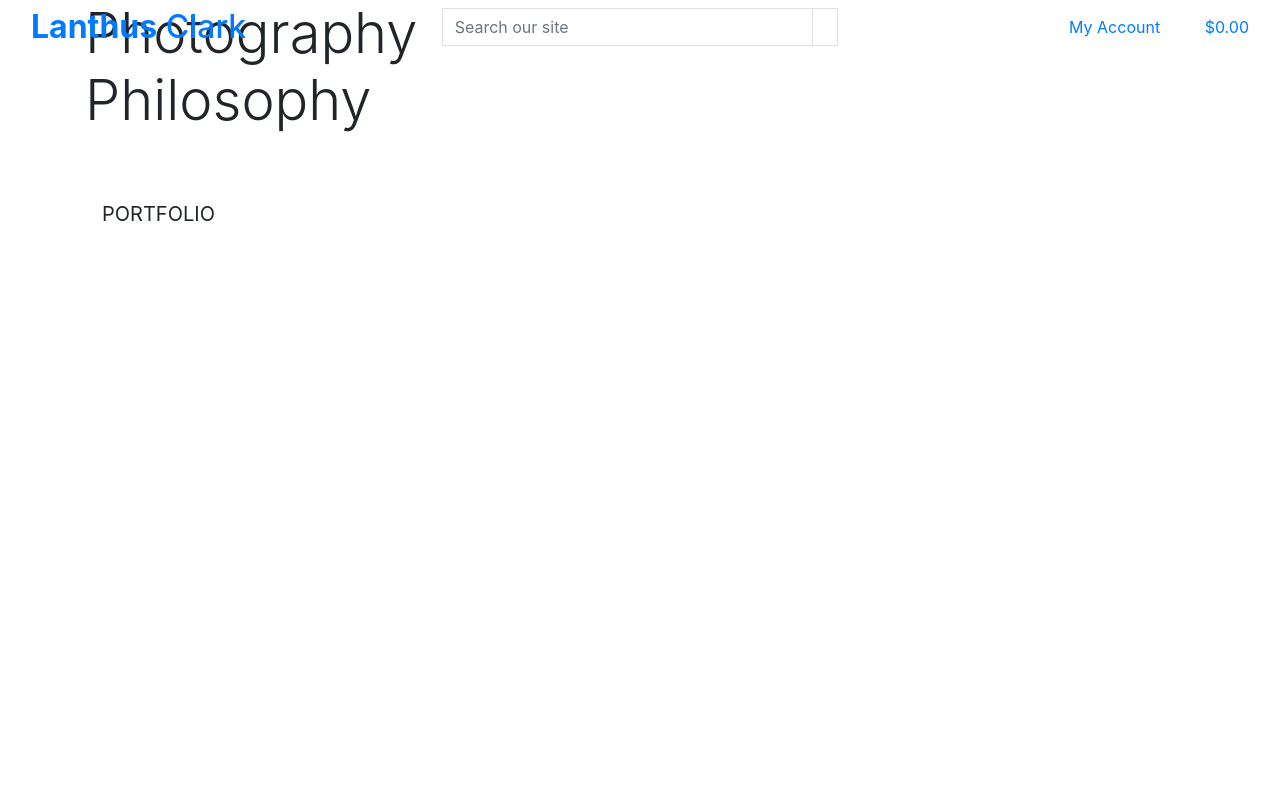
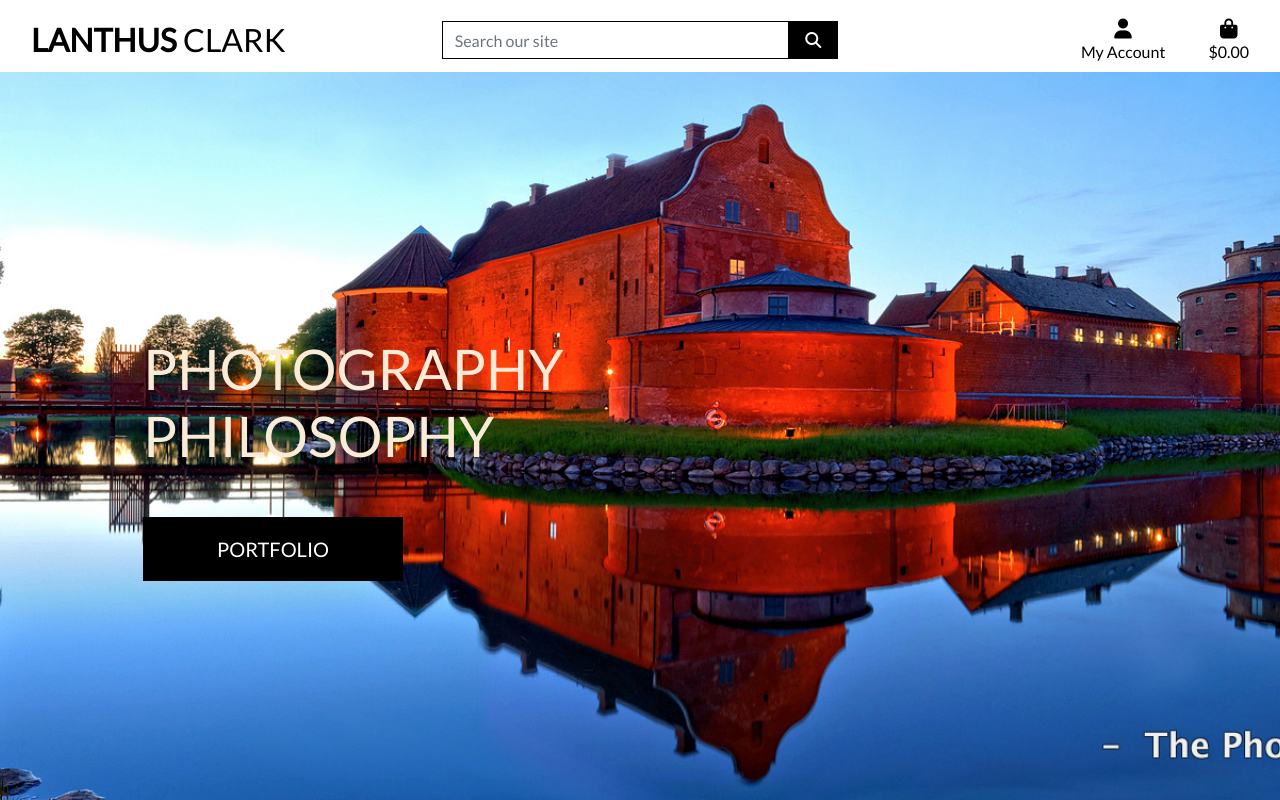
Before and after one commit to Jays-T/photography_philosophy_v1, a Django app: page / in a window 1280 px wide. Run offline with Django 3.2, Linux system fonts and the light colour scheme; some libraries are stand-ins or nearby versions.

Commit message:
constructed homepage header and base css

```diff
--- a/home/templates/home/index.html
+++ b/home/templates/home/index.html
@@ -8,7 +8,7 @@
 <div class="container h-100">
   <div class="row h-100">
     <div class="col-7 col-md-6 my-auto">
-      <h1 class="display-4 logo-font text-black">Photography Philosophy</h1>
+      <h1 class="display-4 logo-font text-off-white">Photography Philosophy</h1>
       <div class="my-5">
         <a
           href=""
--- a/photography_philosophy/settings.py
+++ b/photography_philosophy/settings.py
@@ -149,3 +149,7 @@ USE_TZ = True
 # https://docs.djangoproject.com/en/3.0/howto/static-files/
 
 STATIC_URL = '/static/'
+STATICFILES_DIRS = (os.path.join(BASE_DIR, 'static'),)
+
+MEDIA_URL = '/media/'
+MEDIA_ROOT = os.path.join(BASE_DIR, 'media')
--- a/photography_philosophy/urls.py
+++ b/photography_philosophy/urls.py
@@ -15,9 +15,11 @@ Including another URLconf
 """
 from django.contrib import admin
 from django.urls import path, include
+from django.conf import settings
+from django.conf.urls.static import static
 
 urlpatterns = [
     path('admin/', admin.site.urls),
     path('accounts/', include('allauth.urls')),
     path('', include('home.urls'))
-]
+] + static(settings.MEDIA_URL, document_root=settings.MEDIA_ROOT)
--- /dev/null
+++ b/static/css/base.css
@@ -0,0 +1,85 @@
+html {
+    height: 100%;
+}
+
+body {
+    background: url('/media/landskrona_citadel.jpg') no-repeat center center fixed;
+    background-size: cover;
+    height: calc(100vh - 164px);
+    color: #555;
+    font-family: 'Lato';
+}
+
+/* from Bulma */
+.icon {
+    align-items: center;
+    display: inline-flex;
+    justify-content: center;
+    height: 1.5rem;
+    width: 1.5rem;
+}
+
+.logo-font {
+    text-transform: uppercase;
+}
+
+.main-logo-link {
+    width: fit-content;
+}
+
+.portfolio-button {
+    background: black;
+    color: white;
+    min-width: 260px;
+}
+
+.btn-black {
+    background: black;
+    color: white;
+}
+
+.portfolio-button:hover,
+.portfolio-button:active,
+.portfolio-button:focus,
+.btn-black:hover,
+.btn-black:active,
+.btn-black:focus {
+    background: #222;
+    color: white;
+}
+
+.text-black {
+    color: #000 !important;
+}
+
+.text-off-white {
+    color: antiquewhite !important;
+}
+
+.border-black {
+    border: 1px solid black !important;
+}
+
+/* -------------------------------- Media Queries */
+
+/* Slightly larger container on xl screens */
+@media (min-width: 1200px) {
+  .container {
+    max-width: 80%;
+  }
+}
+
+/* fixed top navbar only on medium and up */
+@media (min-width: 992px) {
+    .fixed-top-desktop-only {
+        position: fixed;
+        top: 0;
+        right: 0;
+        left: 0;
+        z-index: 1030;
+    }
+
+    .header-container {
+        padding-top: 164px;
+    }
+}
--- a/templates/base.html
+++ b/templates/base.html
@@ -16,6 +16,8 @@
 	{% block corecss %}
         <link rel="stylesheet" href="https://stackpath.bootstrapcdn.com/bootstrap/4.5.0/css/bootstrap.min.css"
             integrity="sha384-9aIt2nRpC12Uk9gS9baDl411NQApFmC26EwAOH8WgZl5MYYxFfc+NcPb1dKGj7Sk" crossorigin="anonymous">
+        <link href="https://fonts.googleapis.com/css2?family=Lato&display=swap" rel="stylesheet">
+        <link href="{% static 'css/base.css' %}" rel="stylesheet">
 	{% endblock %}
 
 	{% block extra_css %}
@@ -31,6 +33,7 @@
         <script src="https://stackpath.bootstrapcdn.com/bootstrap/4.5.0/js/bootstrap.min.js"
             integrity="sha384-OgVRvuATP1z7JjHLkuOU7Xw704+h835Lr+6QL9UvYjZE3Ipu6Tp75j7Bh/kR0JKI" crossorigin="anonymous">
         </script>
+        <script src="https://kit.fontawesome.com/cb5c413284.js" crossorigin="anonymous"></script>
 	{% endblock %}
 
 	{% block extra_js %}
@@ -41,7 +44,7 @@
 
 <body>
 	<header class="container-fluid fixed-top">
-        <div class="row">
+        <div id="topnav" class="row bg-white pt-lg-2 d-none d-lg-flex">
             <div class="col-12 col-lg-4 my-auto py-1 py-lg-0 text-center text-lg-left">
             <a href="{% url 'home' %}" class="nav-link main-logo-link">
                     <h2 class="logo-font text-black my-0"><strong>Lanthus</strong> Clark</h2>
```
Also changed, not shown: media/homepage_background_cropped.jpg (added), media/landskrona_citadel.jpg (added).
